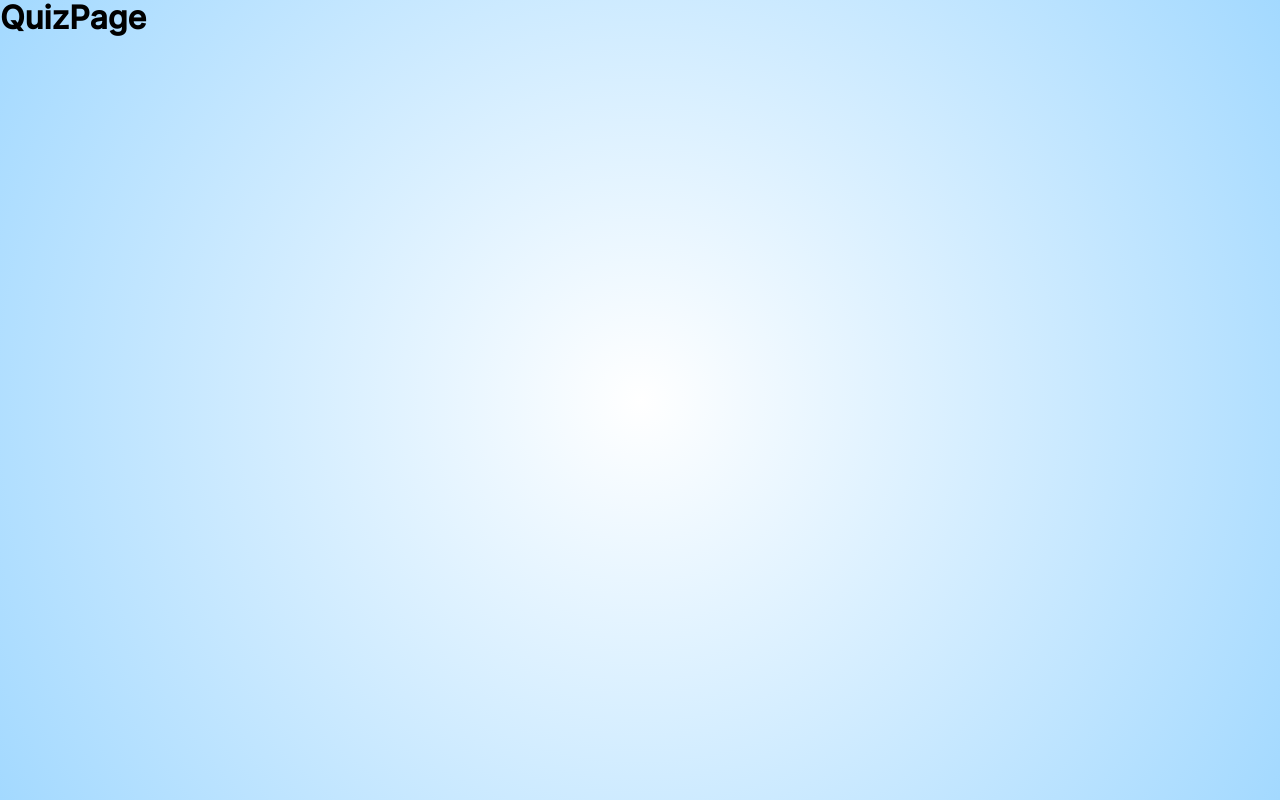
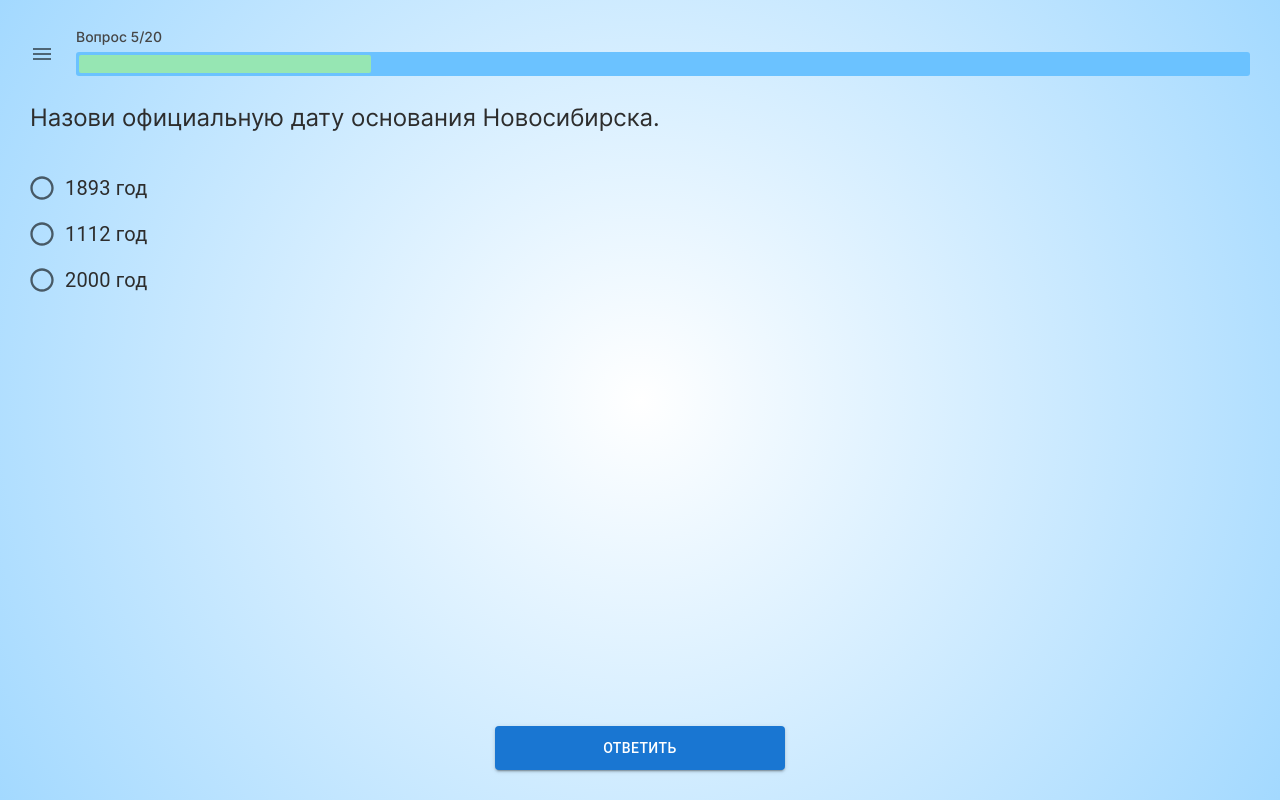
Before and after one commit to artcherenkov/quiz, a React (Create React App) app: page /quiz in a window 1280 px wide. Built offline with nearby package versions, Linux system fonts and the light colour scheme.

Commit message:
feat: добавить стилизацию страницы с вопросом

```diff
--- a/package.json
+++ b/package.json
@@ -5,6 +5,7 @@
   "dependencies": {
     "@emotion/react": "11.7.1",
     "@emotion/styled": "11.6.0",
+    "@mui/icons-material": "5.2.5",
     "@mui/material": "5.2.8",
     "@mui/styled-engine-sc": "5.1.0",
     "@types/node": "^16.11.19",
--- /dev/null
+++ b/src/components/ProgressBar/ProgressBar.styled.ts
@@ -0,0 +1,20 @@
+import styled from "styled-components";
+
+export const Status = styled.p`
+  font-weight: 500;
+  font-size: 14px;
+  line-height: 100%;
+  margin-bottom: 8px;
+  color: #454545;
+`;
+export const Bar = styled.div`
+  padding: 3px;
+  background-color: #6bc2ff;
+  border-radius: 3px;
+`;
+export const Progress = styled.div`
+  height: 18px;
+  background-color: #96e6b3;
+  border-radius: 2px;
+  width: 25%;
+`;
--- /dev/null
+++ b/src/components/ProgressBar/ProgressBar.tsx
@@ -0,0 +1,17 @@
+import React from "react";
+import * as Styled from "./ProgressBar.styled";
+
+interface IProgressBar {
+  style?: React.CSSProperties;
+  className?: string;
+}
+const ProgressBar = ({ style, className }: IProgressBar) => (
+  <div style={style} className={className}>
+    <Styled.Status>Вопрос 5/20</Styled.Status>
+    <Styled.Bar>
+      <Styled.Progress />
+    </Styled.Bar>
+  </div>
+);
+
+export default ProgressBar;
--- a/src/index.css
+++ b/src/index.css
@@ -11,6 +11,8 @@ html {
 body {
   margin: 0;
   height: 100vh;
+  display: flex;
+  flex-direction: column;
   background: radial-gradient(
     circle,
     rgba(255, 255, 255, 1) 0%,
@@ -19,7 +21,12 @@ body {
   font-family: "Inter", "Verdana", sans-serif;
 }
 
+#root {
+  flex-grow: 1;
+}
+
 * {
+  box-sizing: border-box;
   margin: 0;
 }
 
--- /dev/null
+++ b/src/pages/QuizPage/QuizPage.styled.ts
@@ -0,0 +1,50 @@
+import styled from "styled-components";
+import Button from "@mui/material/Button";
+import OriginalProgressBar from "../../components/ProgressBar/ProgressBar";
+
+export const Root = styled.section`
+  height: 100%;
+  padding: 30px 0;
+  display: grid;
+  grid-template-rows: auto 1fr auto;
+`;
+
+export const ProgressBar = styled(OriginalProgressBar)`
+  flex-grow: 1;
+  margin-left: 10px;
+`;
+
+export const ProgressContainer = styled.div`
+  padding-right: 30px;
+  padding-left: 18px;
+  display: flex;
+`;
+
+export const ControlsContainer = styled.div`
+  display: flex;
+  flex-direction: column;
+  align-items: center;
+`;
+
+export const Content = styled.div`
+  padding: 0 30px;
+  margin-top: 24px;
+  margin-bottom: 40px;
+`;
+
+export const Submit = styled(Button)`
+  width: 290px;
+
+  && {
+    padding: 10px 0;
+  }
+`;
+
+export const QuestionTitle = styled.h1`
+  font-style: normal;
+  font-weight: normal;
+  font-size: 24px;
+  line-height: 130%;
+  color: #2d2d2d;
+  margin-bottom: 32px;
+`;
--- a/src/pages/QuizPage/QuizPage.tsx
+++ b/src/pages/QuizPage/QuizPage.tsx
@@ -1,3 +1,96 @@
-const QuizPage = () => <h1>QuizPage</h1>;
+import * as Styled from "./QuizPage.styled";
+import IconButton from "@mui/material/IconButton";
+import MenuIcon from "@mui/icons-material/Menu";
+import FormControl from "@mui/material/FormControl";
+import RadioGroup from "@mui/material/RadioGroup";
+import FormControlLabel from "@mui/material/FormControlLabel";
+import Radio from "@mui/material/Radio";
+
+const QuizPage = () => (
+  <Styled.Root>
+    <Styled.ProgressContainer>
+      <IconButton size="large">
+        <MenuIcon />
+      </IconButton>
+      <Styled.ProgressBar />
+    </Styled.ProgressContainer>
+    <Styled.Content>
+      <Styled.QuestionTitle>
+        Назови официальную дату основания Новосибирска.
+      </Styled.QuestionTitle>
+      <FormControl component="fieldset">
+        <RadioGroup
+          aria-label="gender"
+          defaultValue="female"
+          name="radio-buttons-group"
+        >
+          <FormControlLabel
+            value="1893"
+            sx={{
+              "& .MuiFormControlLabel-label": {
+                fontSize: 20,
+                color: "#2d2d2d",
+              },
+            }}
+            control={
+              <Radio
+                sx={{
+                  "& .MuiSvgIcon-root": {
+                    fontSize: 28,
+                  },
+                }}
+                size="medium"
+              />
+            }
+            label="1893 год"
+          />
+          <FormControlLabel
+            value="1112"
+            sx={{
+              "& .MuiFormControlLabel-label": {
+                fontSize: 20,
+                color: "#2d2d2d",
+              },
+            }}
+            control={
+              <Radio
+                sx={{
+                  "& .MuiSvgIcon-root": {
+                    fontSize: 28,
+                  },
+                }}
+                size="medium"
+              />
+            }
+            label="1112 год"
+          />
+          <FormControlLabel
+            value="2000"
+            sx={{
+              "& .MuiFormControlLabel-label": {
+                fontSize: 20,
+                color: "#2d2d2d",
+              },
+            }}
+            control={
+              <Radio
+                sx={{
+                  "& .MuiSvgIcon-root": {
+                    fontSize: 28,
+                  },
+                }}
+                size="medium"
+              />
+            }
+            label="2000 год"
+          />
+        </RadioGroup>
+      </FormControl>
+    </Styled.Content>
+    <Styled.ControlsContainer>
+      <Styled.Submit variant="contained">Ответить</Styled.Submit>
+    </Styled.ControlsContainer>
+  </Styled.Root>
+);
 
 export default QuizPage;
```
Also changed, not shown: 1 other file (tests, documents, lock files or other folders).
